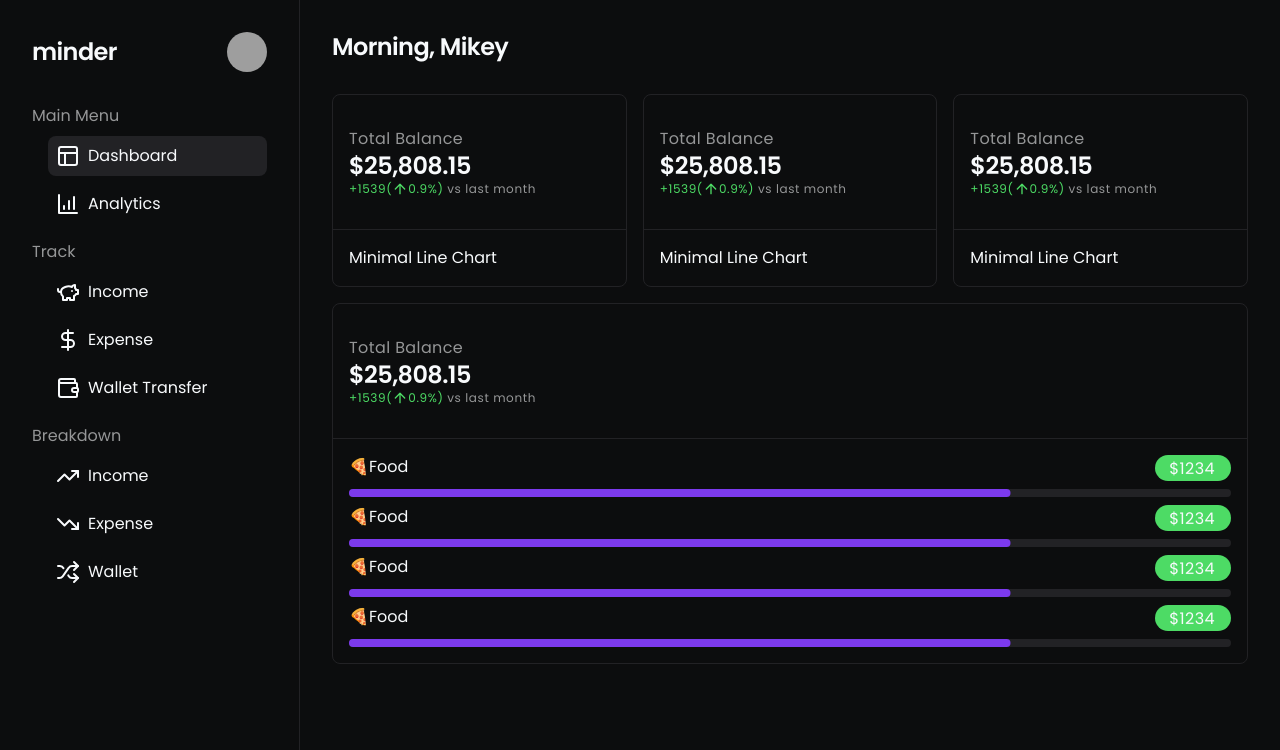
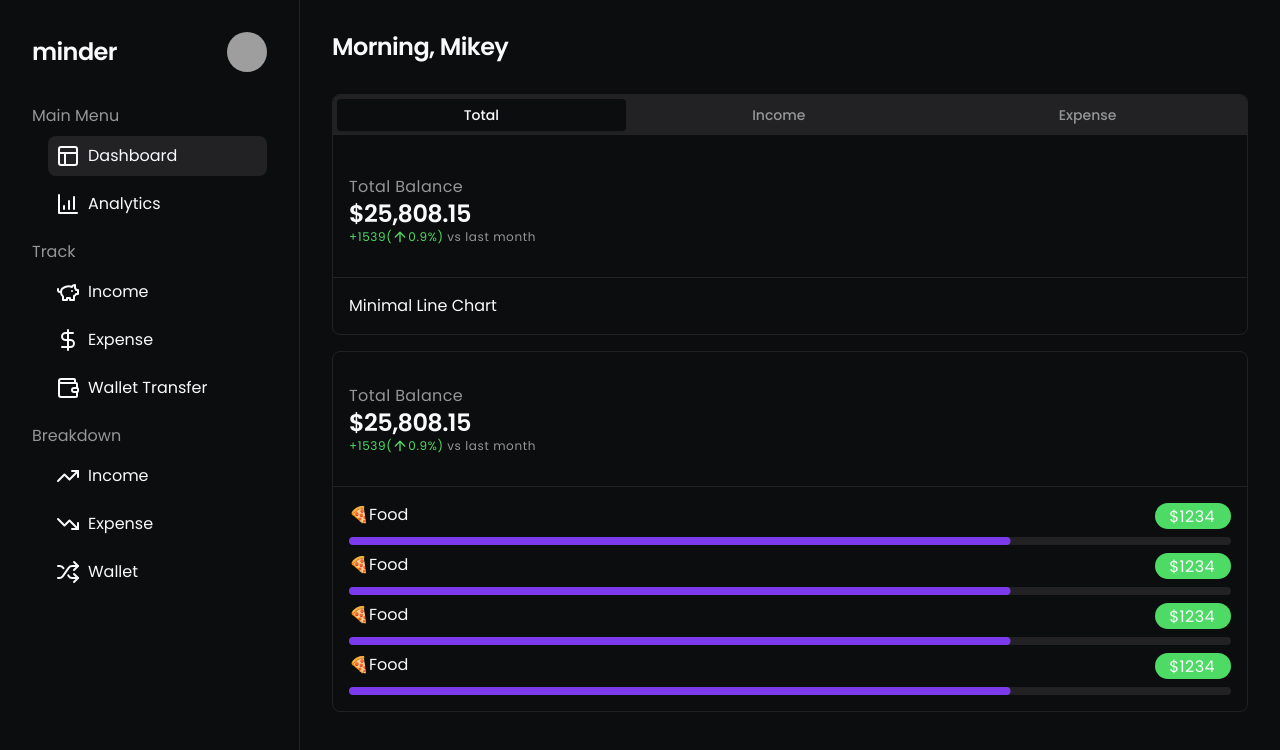
Before and after one commit to michaelcanonizado/minder, a Next.js app: page /dashboard in a window 1280 px wide. Shown: the top 750 px of the page. Built offline with nearby package versions, Linux system fonts and the light colour scheme; grey boxes are pictures that could not be loaded.

Commit message:
feat: make balance charts into a tab group

```diff
--- a/src/app/(user)/dashboard/page.tsx
+++ b/src/app/(user)/dashboard/page.tsx
@@ -1,38 +1,53 @@
 import React from 'react';
+
+import { Tabs, TabsContent, TabsList, TabsTrigger } from '@/components/ui/tabs';
 
 import Balance from '@/components/sections/balance';
 import Bento from '@/components/sections/bento';
 import Chart from '@/components/sections/chart';
 
 const Dashboard = () => {
+  const balances = [
+    {
+      name: 'Total'
+    },
+    {
+      name: 'Income'
+    },
+    {
+      name: 'Expense'
+    }
+  ];
+
   return (
     <div className='px-8'>
-      <Bento className='grid-cols-3'>
+      <Bento className='grid-cols-1'>
         <Bento.Box>
+          <Tabs defaultValue='Total' className='w-full'>
+            <TabsList className='w-full rounded-b-none'>
+              {balances.map(item => {
+                return (
+                  <TabsTrigger value={item.name} className='grow'>
+                    {item.name}
+                  </TabsTrigger>
+                );
+              })}
+            </TabsList>
+            {balances.map(item => {
+              return (
+                <TabsContent value={item.name}>
                   <Bento.Box.Header>
                     <Balance.Compact variant='total' />
                   </Bento.Box.Header>
                   <Bento.Box.Content>
                     <Chart.Line.Minimal />
                   </Bento.Box.Content>
+                </TabsContent>
+              );
+            })}
+          </Tabs>
         </Bento.Box>
-        <Bento.Box>
-          <Bento.Box.Header>
-            <Balance.Compact variant='total' />
-          </Bento.Box.Header>
-          <Bento.Box.Content>
-            <Chart.Line.Minimal />
-          </Bento.Box.Content>
-        </Bento.Box>
-        <Bento.Box>
-          <Bento.Box.Header>
-            <Balance.Compact variant='total' />
-          </Bento.Box.Header>
-          <Bento.Box.Content>
-            <Chart.Line.Minimal />
-          </Bento.Box.Content>
-        </Bento.Box>
-        <Bento.Box className='col-span-3'>
+        <Bento.Box className=''>
           <Bento.Box.Header>
             <Balance.Compact variant='weekly' />
           </Bento.Box.Header>
```
Lines whose indentation alone changed are shown as unchanged.
